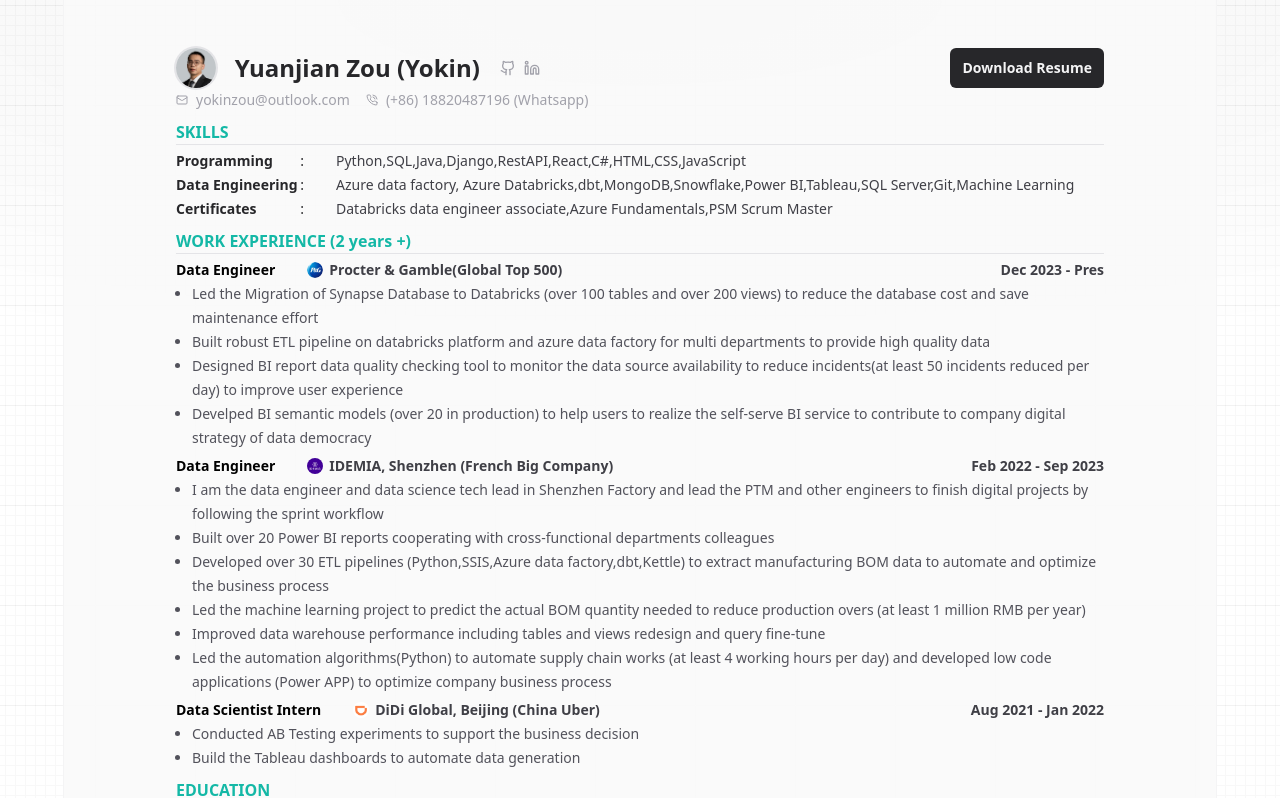
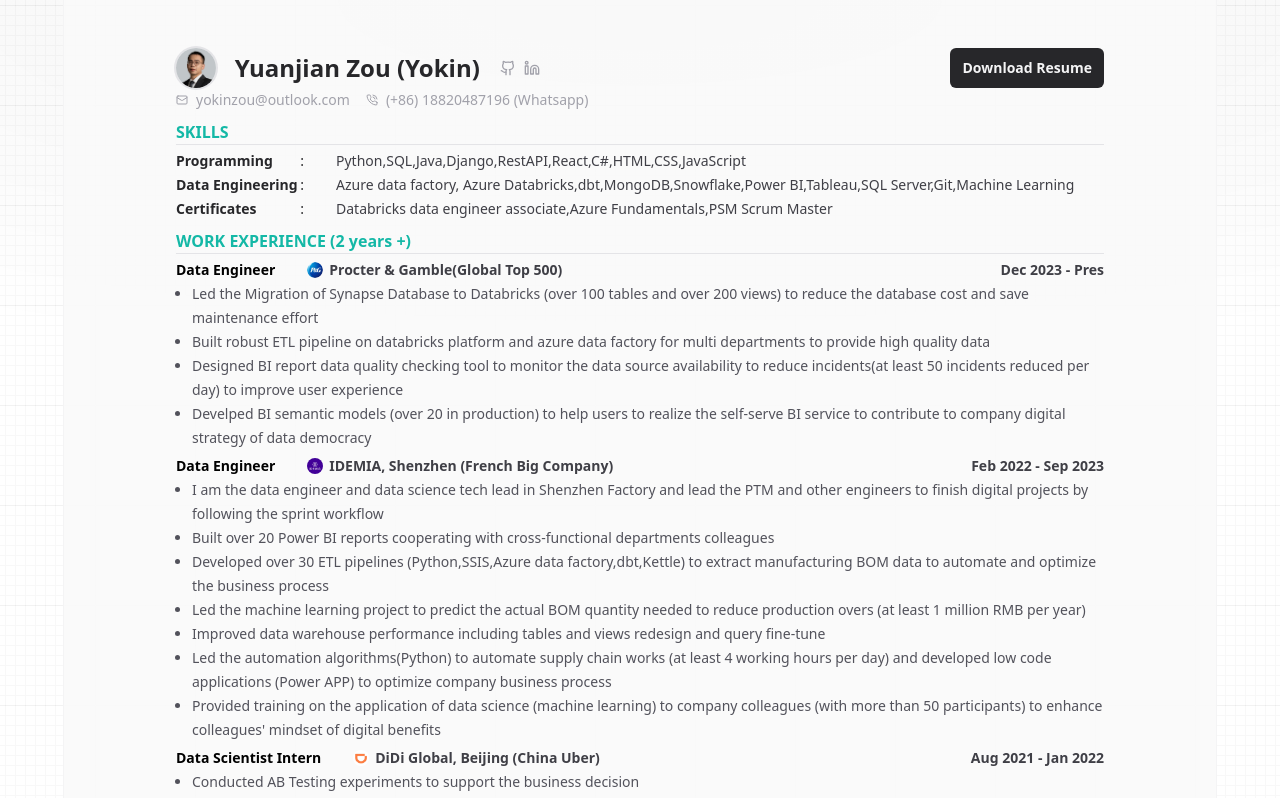
Before and after one commit to yokinzou/yokinCV, a Next.js app: page / in a window 1280 px wide. Shown: the top 798 px of the page. Built offline with nearby package versions, Linux system fonts and the light colour scheme.

Commit message:
Update work-section.tsx

```diff
--- a/components/section/work-section.tsx
+++ b/components/section/work-section.tsx
@@ -38,7 +38,8 @@
       "Developed over 30 ETL pipelines (Python,SSIS,Azure data factory,dbt,Kettle) to extract manufacturing BOM data to automate and optimize the business process",
       "Led the machine learning project to predict the actual BOM quantity needed to reduce  production overs (at least 1 million RMB per year)",
       "Improved data warehouse performance including tables and views redesign and query fine-tune",
-      "Led the automation algorithms(Python) to automate supply chain works (at least 4 working hours per day) and developed low code applications (Power APP) to optimize company business process"
+      "Led the automation algorithms(Python) to automate supply chain works (at least 4 working hours per day) and developed low code applications (Power APP) to optimize company business process",
+      "Provided training on the application of data science (machine learning) to company colleagues (with more than 50 participants) to enhance colleagues' mindset of digital benefits"
 
     ],
   },
```
